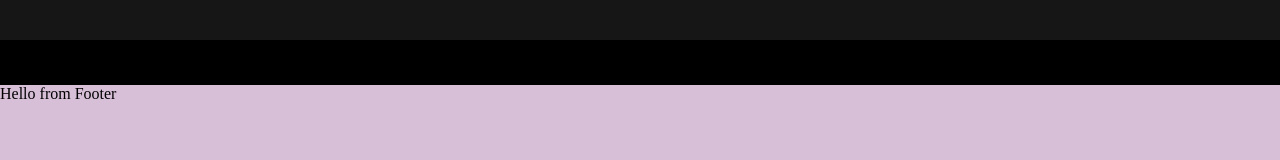
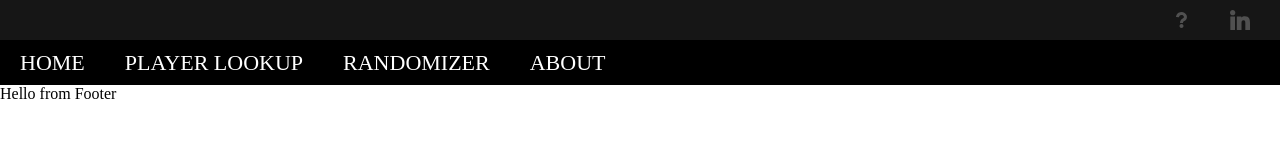
Before and after one commit to ChristianBosse/Apex-Tracker, a React app: page / in a window 1280 px wide. Built offline with nearby package versions, Linux system fonts and the light colour scheme; a web font is replaced by a local one.

Commit message:
Header and Nav 75% Done

```diff
--- a/src/CSS/index.css
+++ b/src/CSS/index.css
@@ -1,3 +1,6 @@
+@import url("https://fonts.googleapis.com/css2?family=Odibee+Sans&display=swap");
+@import url("https://fonts.googleapis.com/css2?family=Odibee+Sans&display=swap");
+
 html,
 body,
 div,
@@ -85,8 +88,5 @@ video {
   font-size: 100%;
   font: inherit;
   vertical-align: baseline;
+  font-family: "Odibee Sans", cursive;
 }
-
-body {
-  background-color: thistle;
-}
--- a/src/components/Header.js
+++ b/src/components/Header.js
@@ -5,16 +5,72 @@ import styled from "styled-components";
 const Header = () => {
   return (
     <>
-      <Wrapper></Wrapper>
+      <Wrapper>
+        <QuestionMark width="16" height="16" viewBox="0 0 16 16">
+          <path
+            fill="#444444"
+            d="M9 11h-3c0-3 1.6-4 2.7-4.6 0.4-0.2 0.7-0.4 0.9-0.6 0.5-0.5 0.3-1.2 0.2-1.4-0.3-0.7-1-1.4-2.3-1.4-2.1 0-2.5 1.9-2.5 2.3l-3-0.4c0.2-1.7 1.7-4.9 5.5-4.9 2.3 0 4.3 1.3 5.1 3.2 0.7 1.7 0.4 3.5-0.8 4.7-0.5 0.5-1.1 0.8-1.6 1.1-0.9 0.5-1.2 1-1.2 2z"
+          ></path>
+          <path
+            fill="#444444"
+            d="M9.5 14c0 1.105-0.895 2-2 2s-2-0.895-2-2c0-1.105 0.895-2 2-2s2 0.895 2 2z"
+          ></path>
+        </QuestionMark>
+        <LinkedIn x="0px" y="0px" viewBox="0 0 260.366 260.366">
+          <path
+            d="M34.703,0.183C15.582,0.183,0.014,15.748,0,34.884C0,54.02,15.568,69.588,34.703,69.588
+		c19.128,0,34.688-15.568,34.688-34.704C69.391,15.75,53.83,0.183,34.703,0.183z"
+          />
+          <path
+            d="M60.748,83.531H8.654c-2.478,0-4.488,2.009-4.488,4.489v167.675c0,2.479,2.01,4.488,4.488,4.488h52.093
+		c2.479,0,4.489-2.01,4.489-4.488V88.02C65.237,85.539,63.227,83.531,60.748,83.531z"
+          />
+          <path
+            d="M193.924,81.557c-19.064,0-35.817,5.805-46.04,15.271V88.02c0-2.48-2.01-4.489-4.489-4.489H93.424
+		c-2.479,0-4.489,2.009-4.489,4.489v167.675c0,2.479,2.01,4.488,4.489,4.488h52.044c2.479,0,4.489-2.01,4.489-4.488v-82.957
+		c0-23.802,4.378-38.555,26.227-38.555c21.526,0.026,23.137,15.846,23.137,39.977v81.535c0,2.479,2.01,4.488,4.49,4.488h52.068
+		c2.478,0,4.488-2.01,4.488-4.488v-91.977C260.366,125.465,252.814,81.557,193.924,81.557z"
+          />
+        </LinkedIn>
+      </Wrapper>
       <Nav />
     </>
   );
 };
 
 const Wrapper = styled.div`
+  display: flex;
+  align-items: center;
+  justify-content: flex-end;
   height: 40px;
   width: 100vw;
   background-color: #161616;
 `;
 
+const QuestionMark = styled.svg`
+  height: 20px;
+  margin: 0px 20px;
+  path {
+    fill: #505050;
+  }
+  &:hover {
+    path {
+      fill: #d3d3d3;
+    }
+  }
+`;
+
+const LinkedIn = styled.svg`
+  height: 20px;
+  margin: 0px 30px 0px 20px;
+  path {
+    fill: #505050;
+  }
+  &:hover {
+    path {
+      fill: #d3d3d3;
+    }
+  }
+`;
+
 export default Header;
--- a/src/components/Nav.js
+++ b/src/components/Nav.js
@@ -2,9 +2,12 @@ import React from "react";
 import styled from "styled-components";
 const Nav = () => {
   return (
-    <>
-      <Wrapper></Wrapper>
-    </>
+    <Wrapper>
+      <Home>HOME</Home>
+      <PlayerSearch>PLAYER LOOKUP</PlayerSearch>
+      <Randomizer>RANDOMIZER</Randomizer>
+      <About>ABOUT</About>
+    </Wrapper>
   );
 };
 
@@ -12,6 +15,42 @@ const Wrapper = styled.div`
   height: 45px;
   width: 100vw;
   background-color: black;
+  color: white;
+  display: flex;
+  justify-content: flex-start;
+  align-items: center;
+`;
+
+const Home = styled.a`
+  font-size: 22px;
+  margin: 0px 20px;
+  &:hover {
+    color: #da292a;
+  }
+`;
+
+const PlayerSearch = styled.a`
+  font-size: 22px;
+  margin: 0px 20px;
+  &:hover {
+    color: #da292a;
+  }
+`;
+
+const Randomizer = styled.a`
+  font-size: 22px;
+  margin: 0px 20px;
+  &:hover {
+    color: #da292a;
+  }
+`;
+
+const About = styled.a`
+  font-size: 22px;
+  margin: 0px 20px;
+  &:hover {
+    color: #da292a;
+  }
 `;
 
 export default Nav;
```
Also changed, not shown: src/Media/linkedin-big-logo.svg (added), src/Media/question.svg (added).
